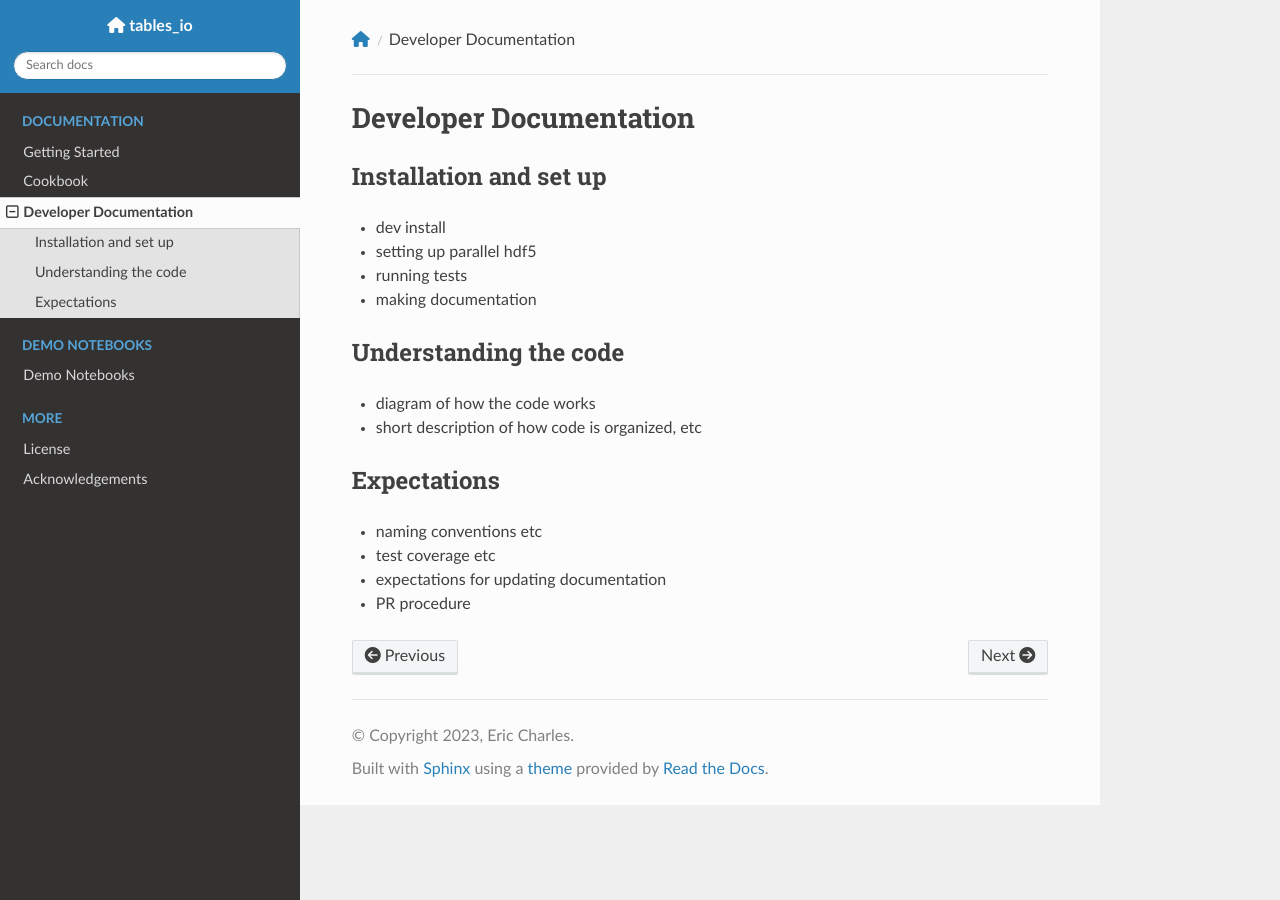
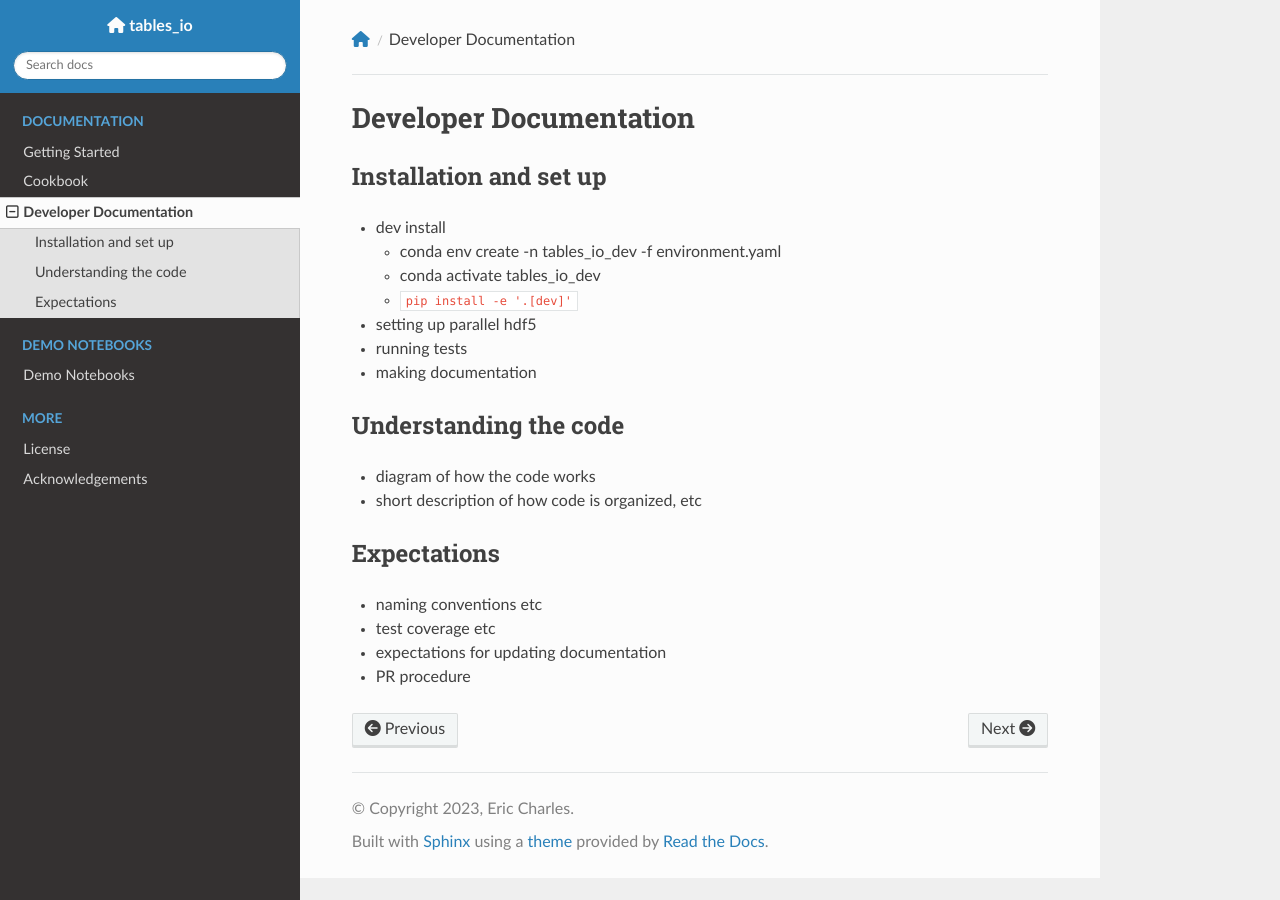
Before and after one commit to LSSTDESC/tables_io, a Sphinx documentation site: the page built from docs/devdocs.md, in a window 1280 px wide. Built offline with Sphinx 7.4.7 and the Read the Docs theme 3.1.0, drawn with Linux system fonts in a browser that asks for light colours; nearby versions of some CDN libraries; pages that are not in the unit, such as notebooks, are missing from menus; the version number could not be read and is left out.

Commit message:
update devdocs with instructions for dev install

```diff
--- a/docs/devdocs.md
+++ b/docs/devdocs.md
@@ -3,6 +3,10 @@
 ## Installation and set up
 
 * dev install
+    * conda env create -n tables_io_dev -f environment.yaml
+    * conda activate tables_io_dev
+    * `pip install -e '.[dev]'`
+
 * setting up parallel hdf5
 * running tests
 * making documentation
```
